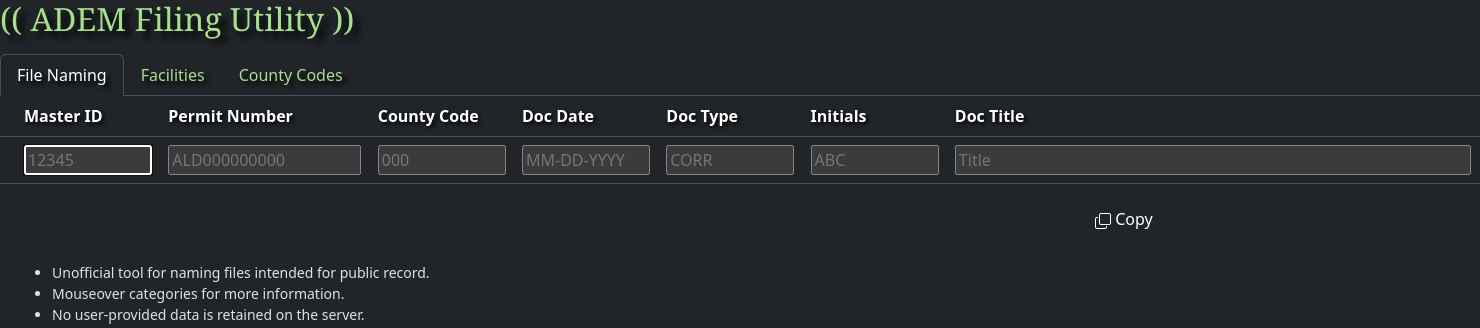
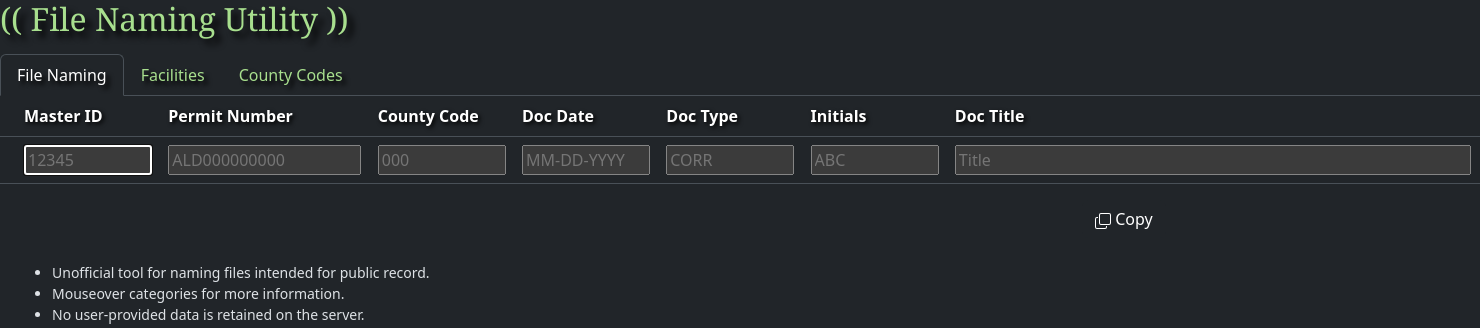
Before and after one commit to colinjdm/file-naming-utility, a Flask app: page / in a window 1480 px wide. Shown: the top 328 px of the page. Run offline with Flask 3, Linux system fonts and the light colour scheme.

Commit message:
Changed name at top of website

```diff
--- a/templates/layout.html
+++ b/templates/layout.html
@@ -20,7 +20,7 @@
                 <!--<svg xmlns="http://www.w3.org/2000/svg" width="25" height="25" fill="currentColor" class="bi bi-tree" viewBox="0 0 16 16">
                     <path d="M8.416.223a.5.5 0 0 0-.832 0l-3 4.5A.5.5 0 0 0 5 5.5h.098L3.076 8.735A.5.5 0 0 0 3.5 9.5h.191l-1.638 3.276a.5.5 0 0 0 .447.724H7V16h2v-2.5h4.5a.5.5 0 0 0 .447-.724L12.31 9.5h.191a.5.5 0 0 0 .424-.765L10.902 5.5H11a.5.5 0 0 0 .416-.777l-3-4.5zM6.437 4.758A.5.5 0 0 0 6 4.5h-.066L8 1.401 10.066 4.5H10a.5.5 0 0 0-.424.765L11.598 8.5H11.5a.5.5 0 0 0-.447.724L12.69 12.5H3.309l1.638-3.276A.5.5 0 0 0 4.5 8.5h-.098l2.022-3.235a.5.5 0 0 0 .013-.507z"/>
                 </svg>-->
-                (( ADEM Filing Utility ))
+                (( File Naming Utility ))
             </h2>
         </div>
         <ul></ul>
```
